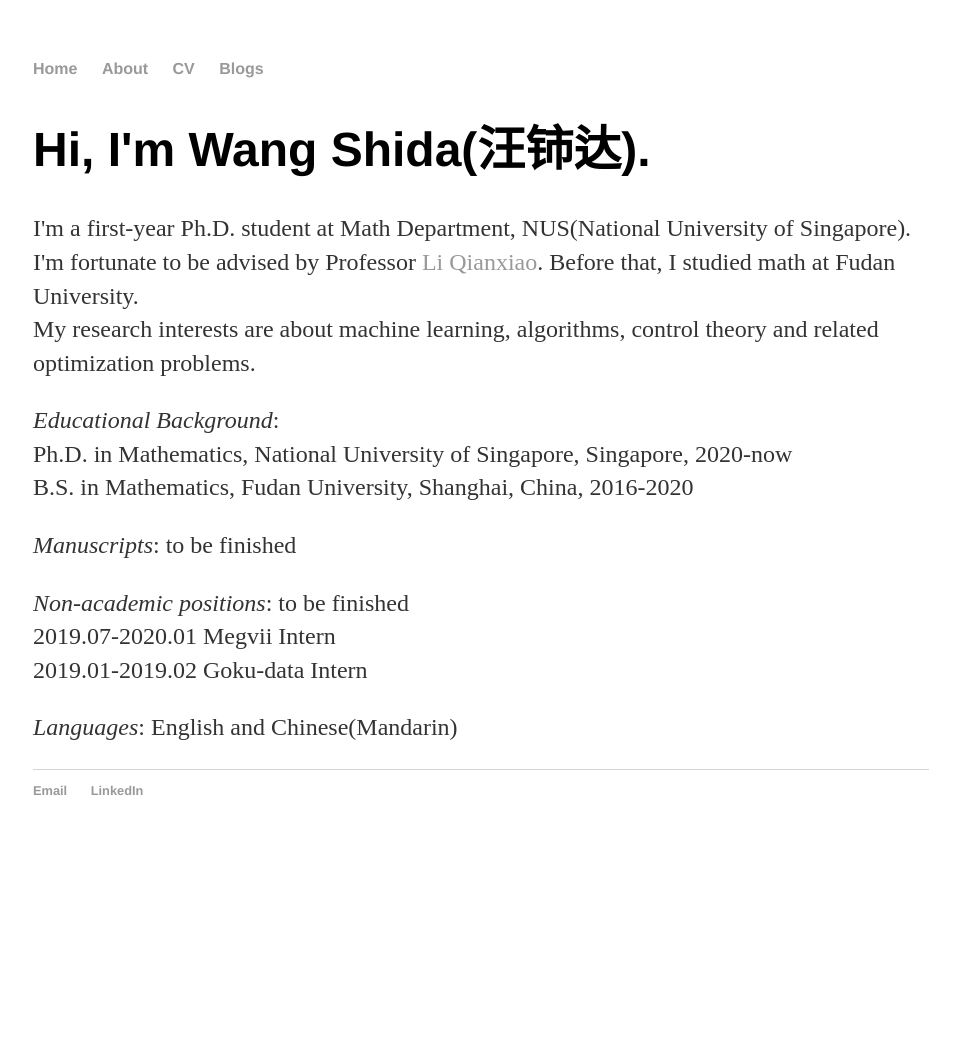
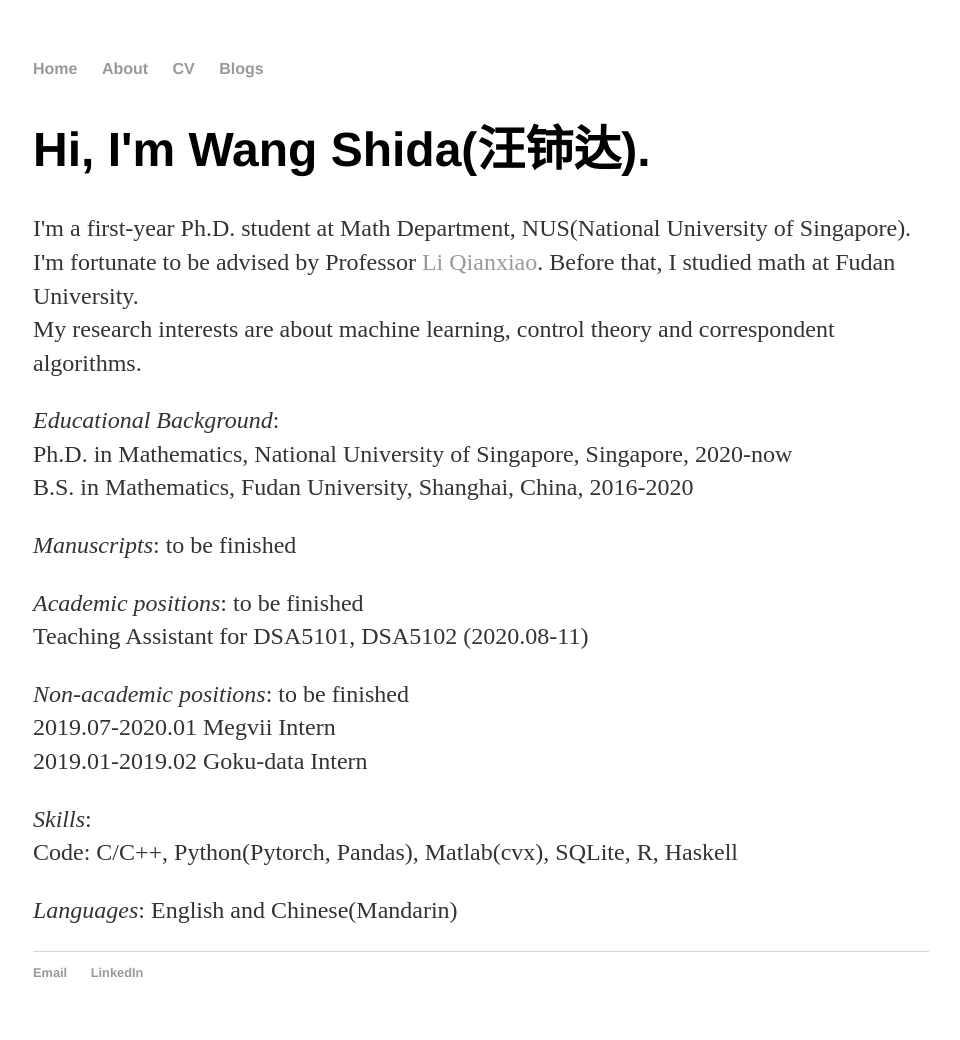
Before and after one commit to radarFudan/radarFudan.github.io, a Jekyll site: the page built from index.html, in a window 1280 px wide. Shown: the whole page, without its empty margins (159-1119 px from the left). Built offline with Jekyll 4.4.1, drawn with Linux system fonts in a browser that asks for light colours; before the commit the page ends 900 px from its top, so only the background shows below that.

Commit message:
Update index.html

```diff
--- a/index.html
+++ b/index.html
@@ -6,7 +6,7 @@ title: Wang Shida
 	<h1>Hi, I'm Wang Shida(汪铈达).</h1>
 	<p> I'm a first-year Ph.D. student at Math Department, NUS(National University of Singapore). <br>
         I'm fortunate to be advised by Professor <a href="https://discovery.nus.edu.sg/9699-qianxiao-li">Li Qianxiao</a>. Before that, I studied math at Fudan University. <br>
-        My research interests are about machine learning, algorithms, control theory and related optimization problems. </p>
+        My research interests are about machine learning, control theory and correspondent algorithms. </p>
 
     <p><em>Educational Background</em>: <br>
            Ph.D. in Mathematics, National University of Singapore, Singapore, 2020-now<br>
@@ -14,9 +14,15 @@ title: Wang Shida
 
     <p><em>Manuscripts</em>: to be finished</p>
 
+    <p><em>Academic positions</em>: to be finished<br>
+           Teaching Assistant for DSA5101, DSA5102 (2020.08-11)</p>
+
     <p><em>Non-academic positions</em>: to be finished<br>
            2019.07-2020.01 Megvii Intern<br>
            2019.01-2019.02 Goku-data Intern</p>
 
+    <p><em>Skills</em>: <br>
+           Code: C/C++, Python(Pytorch, Pandas), Matlab(cvx), SQLite, R, Haskell</p>
+
     <p><em>Languages</em>: English and Chinese(Mandarin)</p>
 </div><!-- /.blurb -->
```
